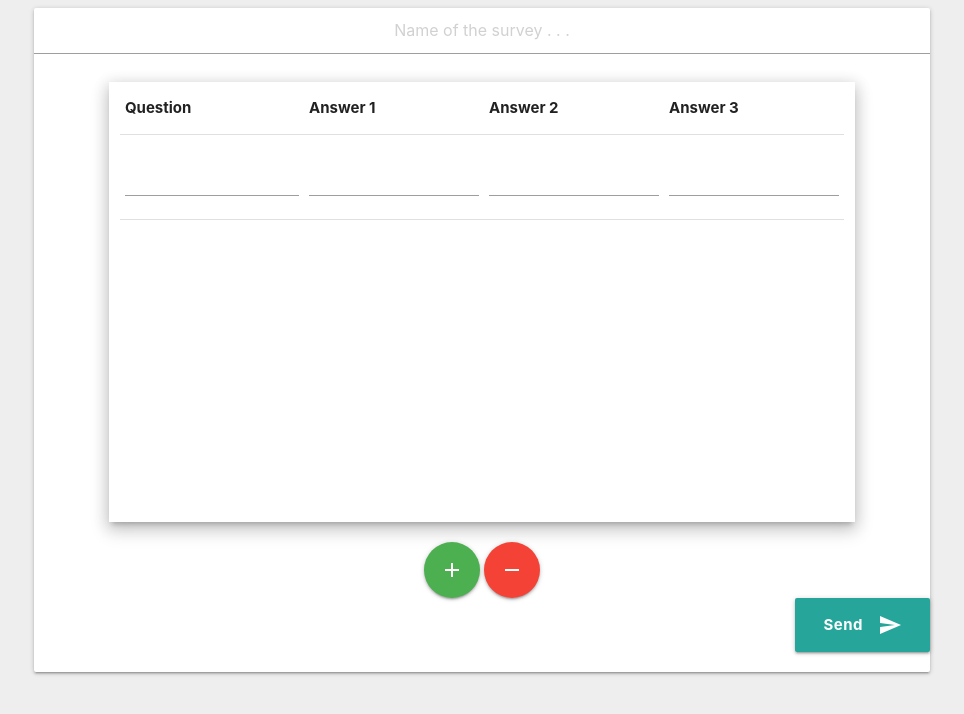
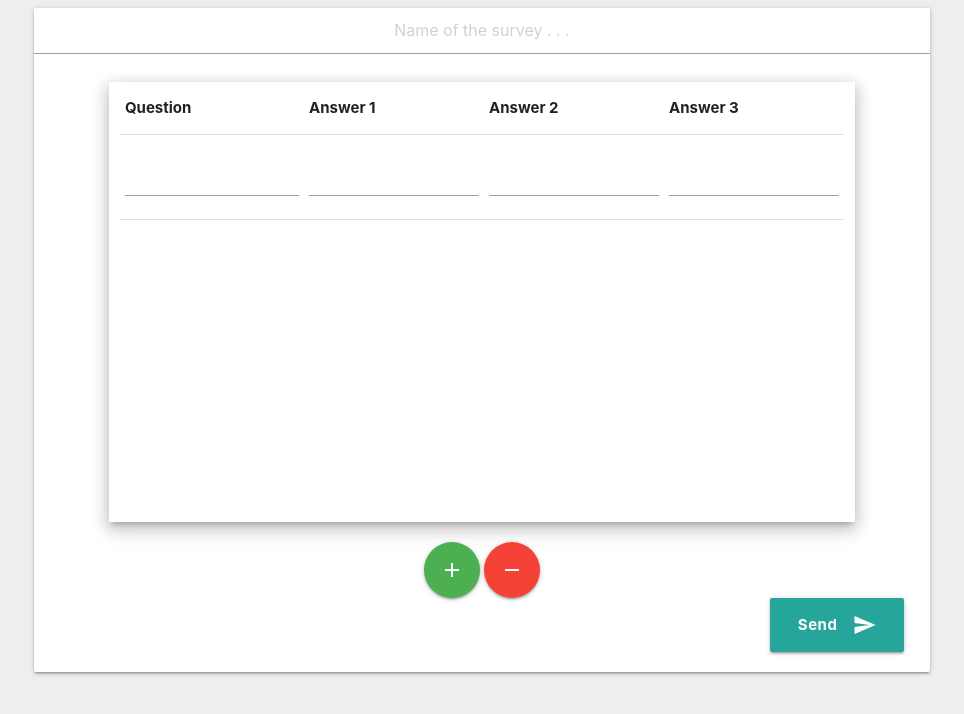
Before and after one commit to Sondages-epsi/admin-app, a website: page index.html in a window 1280 px wide. Shown: the whole page, without its empty margins (158-1122 px from the left). Drawn offline with nearby package versions, Linux system fonts and the light colour scheme.

Commit message:
Moving button

```diff
--- a/public/styles/style.css
+++ b/public/styles/style.css
@@ -1,5 +1,8 @@
 .btn{
 	text-transform:none !important;
+}
+#sendButton{
+	margin-right:2vw;
 }
 .question-form{
 	height:55vh;
```
Also changed, not shown: index.html (+1 -1 lines).
